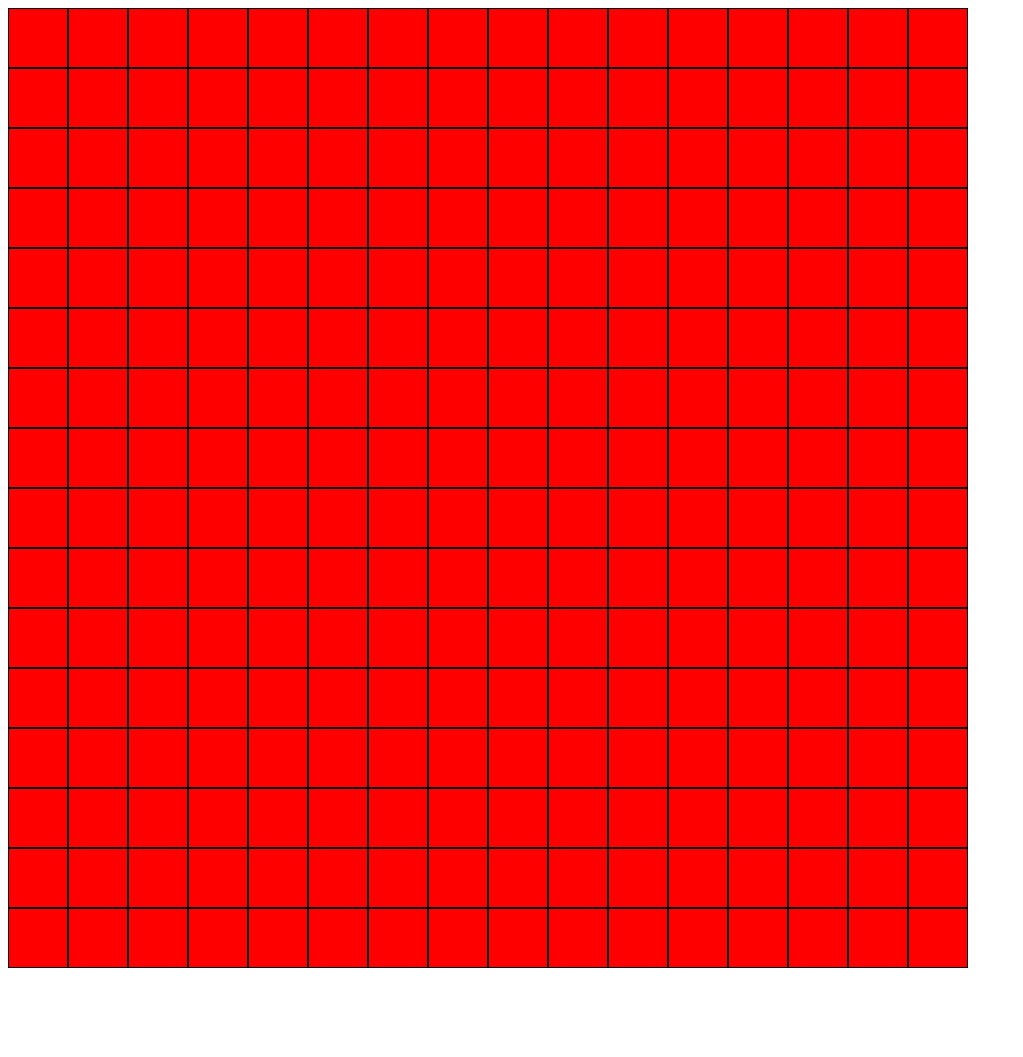
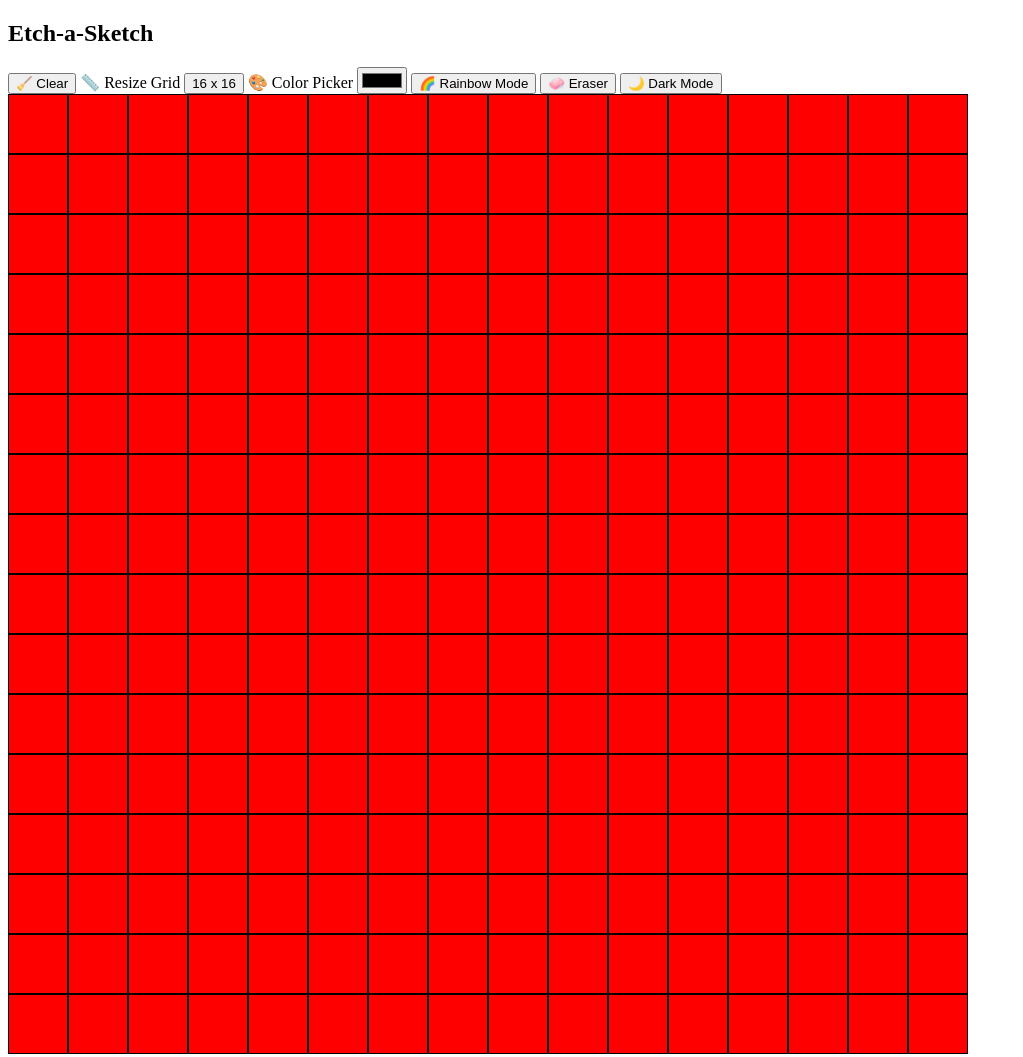
Before and after one commit to vincent-iyegbuye/Etch-a-Sketch, a plain HTML site: page index.html in a window 1280 px wide. Shown: the whole page, without its empty margins (0-1023 px from the left). Before the commit the page ends 976 px from the top, so only its background shows below. Drawn offline with Linux system fonts and the light colour scheme.

Commit message:
feat: add resizable grid with input validation
Added a resize button that prompts the user for a new grid size and regenerates the sketchpad based on the entered value.
The existing grid is cleared before rebuilding, the total drawing area remains the same, and input is restricted to values between 1 and 100 to prevent performance issues.

```diff
--- a/etch.css
+++ b/etch.css
@@ -9,8 +9,6 @@
 
 .square{
     background-color: red;
-    width: calc(960px/16);
-    height: calc(960px/16);
     box-sizing: border-box;
     border: 1px solid black;
 }
--- a/etch.js
+++ b/etch.js
@@ -1,10 +1,30 @@
 const container = document.querySelector('.container');
-const gridSize = 16;
+let gridSize = 16;
+
+const resizeBtn = document.querySelector("#resizeBtn");
+resizeBtn.textContent = `${gridSize} x ${gridSize}`;
+
+resizeBtn.addEventListener("click", () =>{
+    const userInput = prompt("Enter a grid size from 1 to 100:");
+    const value = parseInt(userInput);
+
+    if(!isNaN(value) && value >=1 && value <= 100){
+        gridSize = value;
+        buildGrid(gridSize);
+        resizeBtn.textContent = `${gridSize} x ${gridSize}`;
+    } else{
+        console.warn("Enter a number between 1 and 100.");
+    }
+})
 function buildGrid(size){
     container.replaceChildren();
+
+    const squareSize = 960 / size;
     for(let i = 0; i < (size * size); i++){
         const squareDiv = document.createElement('div');
         squareDiv.classList.add('square');
+        squareDiv.style.width = `${squareSize}px`;
+        squareDiv.style.height = `${squareSize}px`;
         container.appendChild(squareDiv);
 
         //const currColor = getComputedStyle(squareDiv).backgroundColor
--- a/index.html
+++ b/index.html
@@ -7,6 +7,20 @@
     <link rel="stylesheet" href="etch.css">
 </head>
 <body>
+    <h2>Etch-a-Sketch</h2>
+    <section class="controls">
+      <button id="clear-btn">🧹 Clear</button>
+
+      <label for="grid-size">📏 Resize Grid</label>
+      <button type="input" id="resizeBtn" placeholder="">Resize</button>
+
+      <label for="color-picker">🎨 Color Picker</label>
+      <input type="color" id="color-picker">
+
+      <button id="rainbow-btn">🌈 Rainbow Mode</button>
+      <button id="eraser-btn">🧼 Eraser</button>
+      <button id="darken-btn">🌙 Dark Mode</button>
+</section>
     <div class="container"></div>
     <script src="etch.js"></script>
 </body>
```
